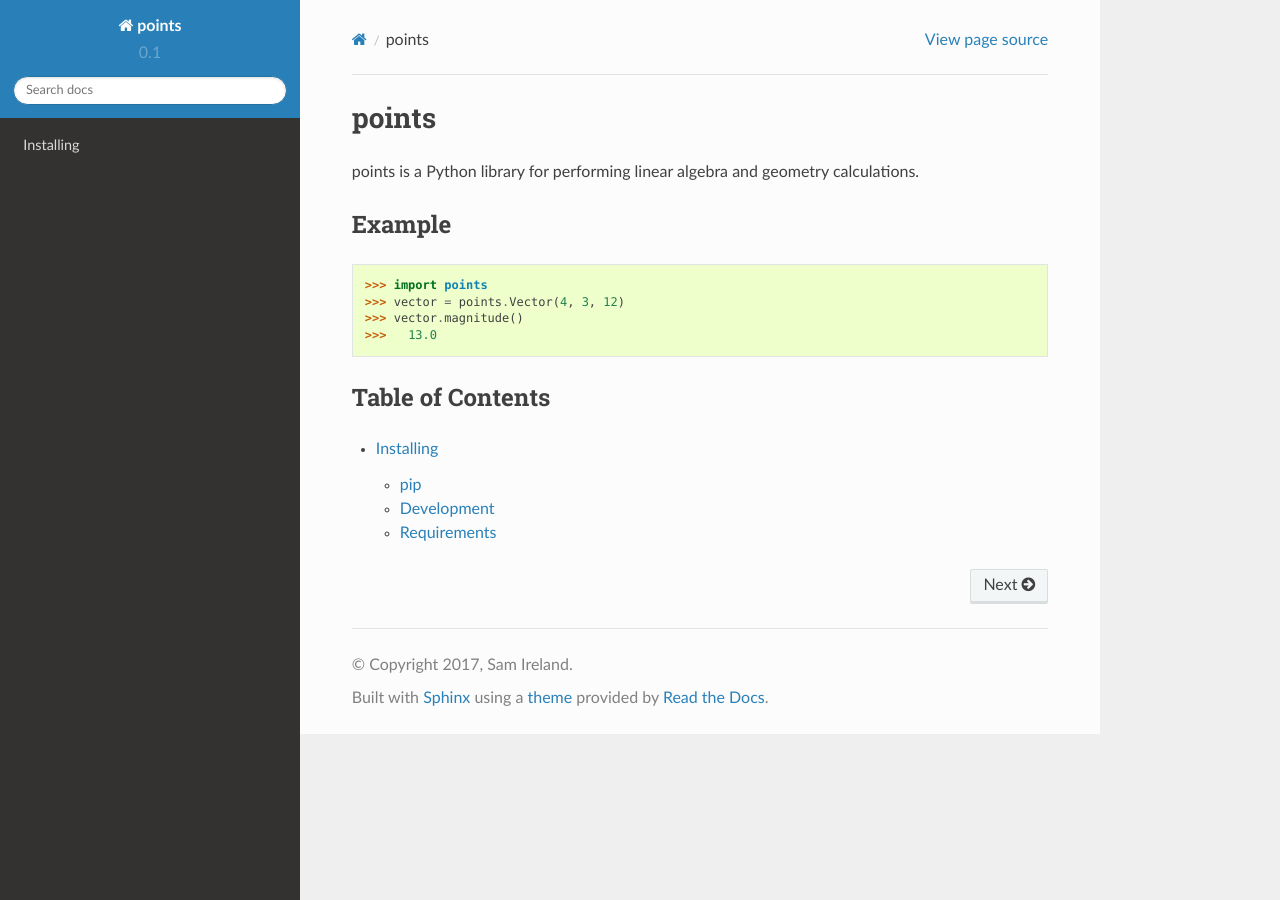
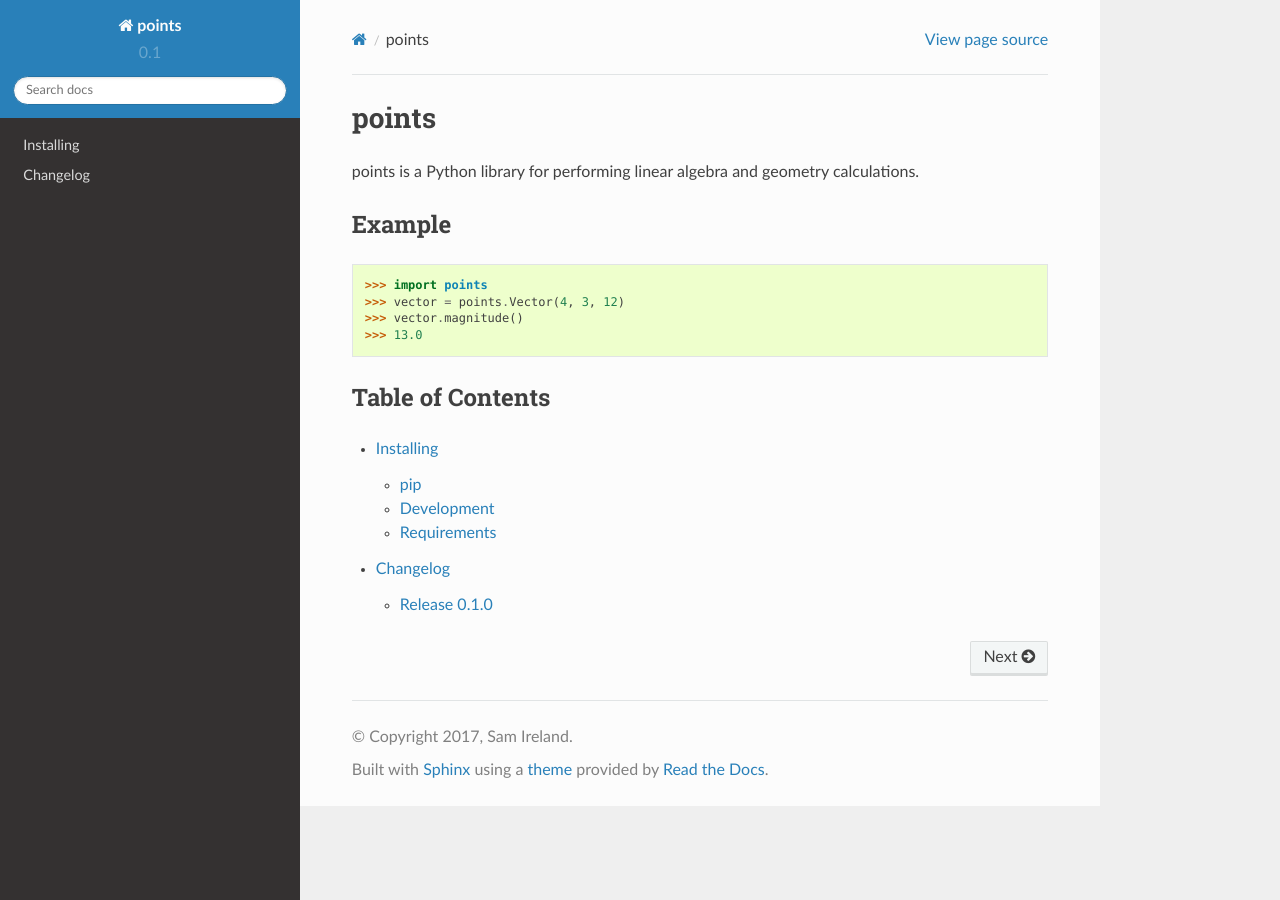
Before and after one commit to samirelanduk/points, a Sphinx documentation site: the page built from docs/source/index.rst, in a window 1280 px wide. Built offline with Sphinx 7.4.7 and the Read the Docs theme 2.0.0, drawn with Linux system fonts in a browser that asks for light colours.

Commit message:
Add changelog

```diff
--- /dev/null
+++ b/docs/source/changelog.rst
@@ -0,0 +1,10 @@
+Changelog
+---------
+
+Release 0.1.0
+~~~~~~~~~~~~~
+
+`9 September 2017`
+
+* Added basic Vector class
+* Added basic degrees/radians conversion decorator.
--- a/docs/source/index.rst
+++ b/docs/source/index.rst
@@ -10,7 +10,7 @@ Example
   >>> import points
   >>> vector = points.Vector(4, 3, 12)
   >>> vector.magnitude()
-  >>>   13.0
+  >>> 13.0
 
 
 
@@ -20,3 +20,4 @@ Table of Contents
 .. toctree ::
 
     installing
+    changelog
```
